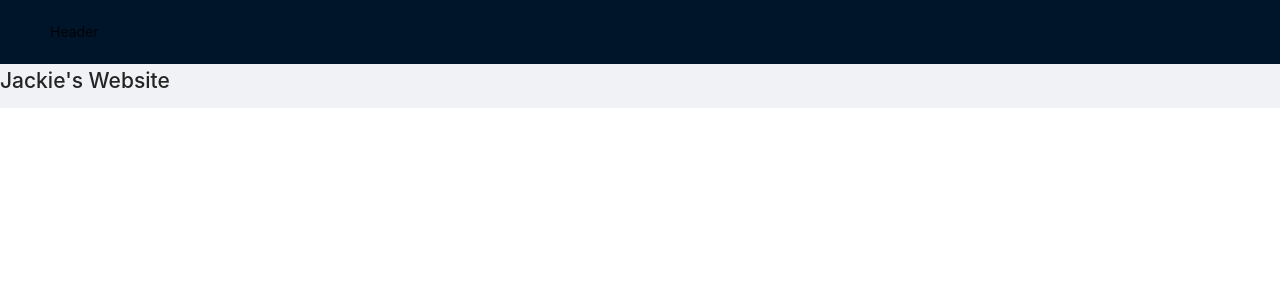
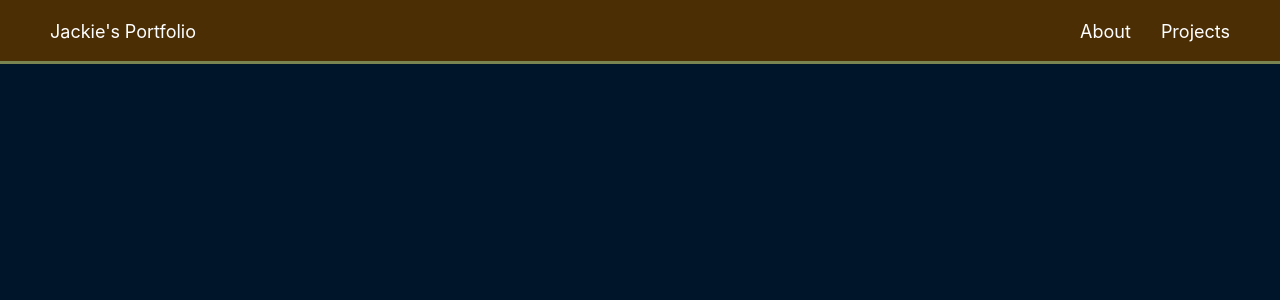
Before and after one commit to jacquelineyin/jacquelineyin.github.io, a React app: page / in a window 1280 px wide. Shown: the top 300 px of the page. Built offline with nearby package versions, Linux system fonts and the light colour scheme; the HTML template or start-up script is replaced by a standard one.

Commit message:
Implemented header & nav links

```diff
--- a/package.json
+++ b/package.json
@@ -31,9 +31,11 @@
     "@babel/plugin-transform-react-jsx": "^7.12.16",
     "antd": "^4.12.3",
     "gh-pages": "^3.1.0",
+    "history": "^4.10.1",
     "react": "^16.13.1",
     "react-dom": "^16.14.0",
     "react-redux": "^7.2.2",
+    "react-router-dom": "^5.2.0",
     "redux": "^4.0.5"
   },
   "homepage": "https://github.com/jacquelineyin/jacquelineyin.github.io#readme",
@@ -43,7 +45,7 @@
     "@babel/preset-react": "^7.12.13",
     "babel-loader": "^8.2.2",
     "babel-plugin-import": "^1.13.3",
-    "css-loader": "^5.0.2",
+    "css-loader": "^5.1.2",
     "html-webpack-plugin": "^5.1.0",
     "less": "^4.1.1",
     "less-loader": "^8.0.0",
--- /dev/null
+++ b/src/client/components/App.css
@@ -0,0 +1,14 @@
+body {
+    background: #001529;
+}
+
+
+/** Ant Header Styling **/
+
+#main-header {
+    color: white;
+    font-size: large;
+    background: #4C2E05;
+    border-bottom-style: solid;
+    border-bottom-color: #7A8450;
+}
--- a/src/client/components/App.js
+++ b/src/client/components/App.js
@@ -1,15 +1,20 @@
 import React from "react";
 import { Layout } from 'antd';
+import './App.css';
+import { HeaderContent } from "./Header/HeaderContent";
+import ErrorBoundary from "antd/lib/alert/ErrorBoundary";
 
 const { Header, Footer, Sider, Content } = Layout;
 
 const App = () => {
     return (
         <Layout>
-            <Header>Header</Header>
-            <div>
-                <h2>Jackie's Website</h2>
-            </div>
+            <Header id='main-header'>
+                <ErrorBoundary>
+                <HeaderContent/>
+                </ErrorBoundary>
+            </Header>
+
         </Layout>
     )
 }
--- /dev/null
+++ b/src/client/components/Header/HeaderContent.css
@@ -0,0 +1,4 @@
+.header-content {
+    display: flex;
+    justify-content: space-between;
+}
--- /dev/null
+++ b/src/client/components/Header/HeaderContent.js
@@ -0,0 +1,49 @@
+import ErrorBoundary from 'antd/lib/alert/ErrorBoundary';
+import React from 'react';
+import './HeaderContent.css';
+import { NavigationLinks } from './NavigationLinks';
+
+export const HeaderContent = () => {
+    let navs = getNavObjects();
+
+    return (
+        <div className='header-content'>
+            <div className='header-title'>Jackie's Portfolio</div>
+            {createNavigationLinks(navs)}
+        </div>
+        )
+}
+
+/**
+ * Purpose: Creates a navigation container with navigation links
+ * @param {Array} navs = array of nav objects
+ * Ex.
+ *    [
+ *      {label: 'About', pathname: '/about'},
+ *      ...
+ *    ]
+ */
+const createNavigationLinks = (navs) => {
+    if (navs) {
+        let navLink = navs.map(nav =>
+            <NavigationLinks key={nav.label}>{nav}</NavigationLinks>);
+
+        return (
+            <ul className='nav'>
+                {navLink}
+            </ul>
+        )
+    }
+
+    return null;
+}
+
+const getNavObjects = () => {
+    let navs = [];
+    let about = { label: 'About', pathname: 'about'};
+    let projects = { label: 'Projects', pathname: 'projects'};
+
+    navs.push(about);
+    navs.push(projects);
+    return navs;
+}
--- /dev/null
+++ b/src/client/components/Header/NavigationLinks.css
@@ -0,0 +1,13 @@
+.nav {
+    display: flex;
+    align-content: space-between;
+}
+
+.nav-link {
+    list-style: none;
+    padding-left: 30px;
+}
+
+.nav-link a {
+    color: white;
+}
--- /dev/null
+++ b/src/client/components/Header/NavigationLinks.js
@@ -0,0 +1,22 @@
+import React from 'react';
+import ReactDom from 'react-dom';
+import {  useLocation, Link } from "react-router-dom";
+import './NavigationLinks.css'
+
+export const NavigationLinks = (props) => {
+    let { children, keyVal } = props;
+    let location = useLocation();
+
+    console.log(children);
+
+    if (children) {
+        return (
+            <li className='nav-link'>
+                <Link to={`/#${children.pathname}`}>{children.label}</Link>
+            </li>
+        );
+    } else {
+        return null;
+    }
+    return null;
+}
--- a/src/client/index.html
+++ b/src/client/index.html
@@ -4,7 +4,7 @@
     <head>
         <meta charset="UTF-8">
         <meta name="viewport" content="width=device-width, initial-scale=1.0">
-        <meta http-equiv="X-UA-Compatible" conent="ie=edge">
+        <meta http-equiv="X-UA-Compatible" content="ie=edge">
         <title>Jackie's Personal Website</title>
     </head>
     <body>
--- a/src/client/index.js
+++ b/src/client/index.js
@@ -2,10 +2,16 @@ import React from 'react';
 import ReactDOM from 'react-dom';
 // import './index.css';
 import App from './components/App';
+import {createMemoryHistory} from 'history';
+import { Router } from 'react-router-dom';
+
+const history = createMemoryHistory()
 
 ReactDOM.render(
     // <Provider store={store}>
-      <App />,
+    <Router history={history}>
+      <App />
+    </Router>,
     // </Provider>,
     document.getElementById("root")
   );
--- /dev/null
+++ b/webpack.config.js
@@ -0,0 +1,52 @@
+var path = require('path');
+var HtmlWebpackPlugin = require('html-webpack-plugin');
+
+module.exports = {
+    entry: './src/client/index.js',
+    output: {
+        path: path.resolve(__dirname, 'build'),
+        filename: 'index_bundle.js'
+    },
+    devServer: {
+        contentBase: "./build",
+      },
+    module: {
+        rules: [
+            {
+                test: /\.(js)$/,
+                loader: 'babel-loader',
+                options: {
+                    plugins: [
+                      ['import', { libraryName: "antd", style: true }]
+                    ]
+                  },
+            },
+            {
+                test: /\.css$/,
+                use: ['style-loader', 'css-loader']
+            },
+            {
+                test: /\.less$/,
+                use: [
+                    {loader: "style-loader"},
+                    {loader: "css-loader"},
+                    {
+                        loader: "less-loader",
+                        options: {
+                            lessOptions: {
+                                javascriptEnabled: true
+                           }
+                        }
+                    }
+                  ]
+            }
+        ]
+    },
+    mode: 'development',
+    plugins: [
+
+        new HtmlWebpackPlugin({
+            template: 'src/client/index.html'
+        })
+    ]
+}
```
Also changed, not shown: 5 other files (tests, documents, lock files or other folders).
